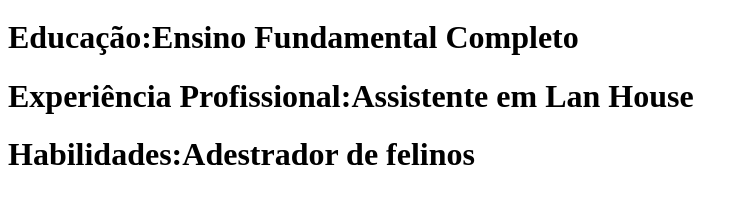
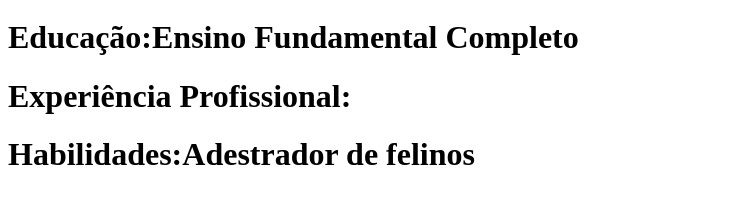
Before and after one commit to Guilherme921A/Guilherme921A.github.io, a plain HTML site: page index.html in a window 1280 px wide. Shown: the part 371-574 px from the top of the page, without its empty margins (0-748 px from the left). Drawn offline with Linux system fonts and the light colour scheme.

Commit message:
Update index.html

```diff
--- a/index.html
+++ b/index.html
@@ -7,7 +7,7 @@
       <img src="https://avatars.githubusercontent.com/u/181388706?v=4" height="200" weight="200" >
       <h1><b>Contato:gui.hernandes2008@gmail.com</b></h1>
       <h1><b>Educação:Ensino Fundamental Completo</b></h1>
-      <h1><b>Experiência Profissional:Assistente em Lan House</b></h1>
+      <h1><b>Experiência Profissional:</b></h1>
       <h1><b>Habilidades:Adestrador de felinos</b></h1>
     </body>
 </html>
```
